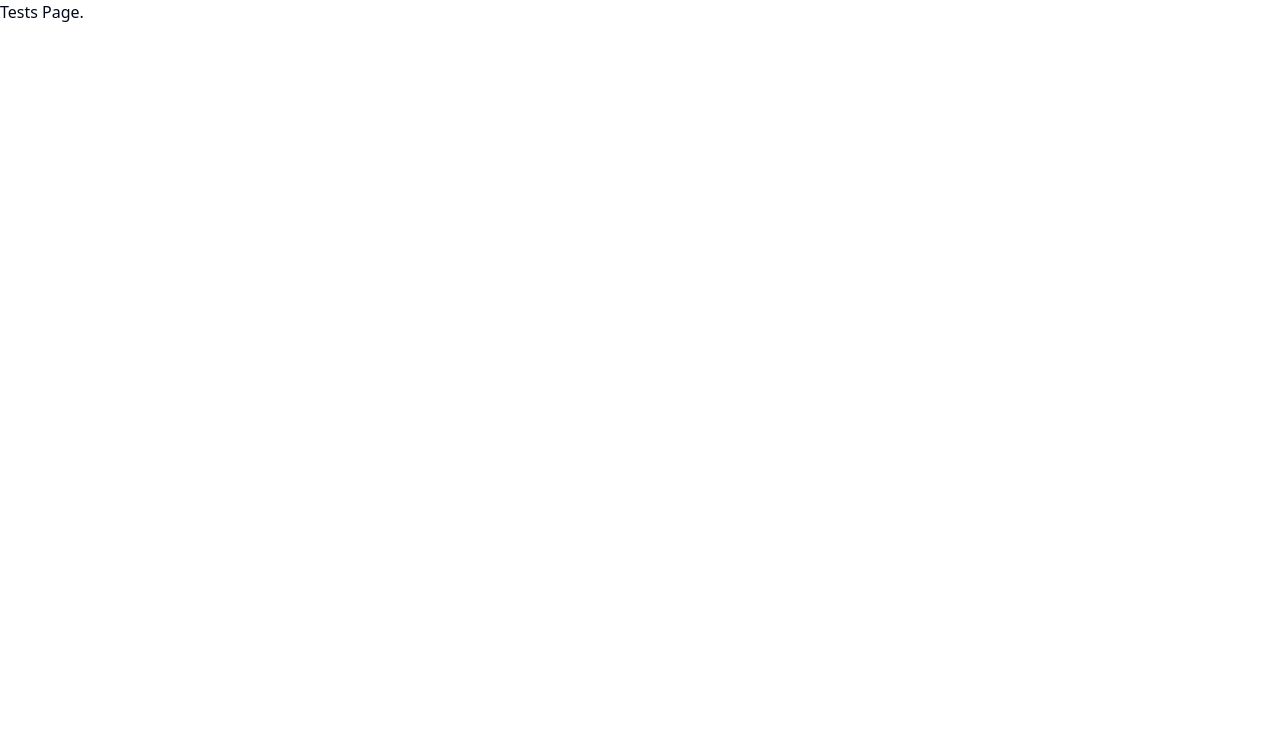
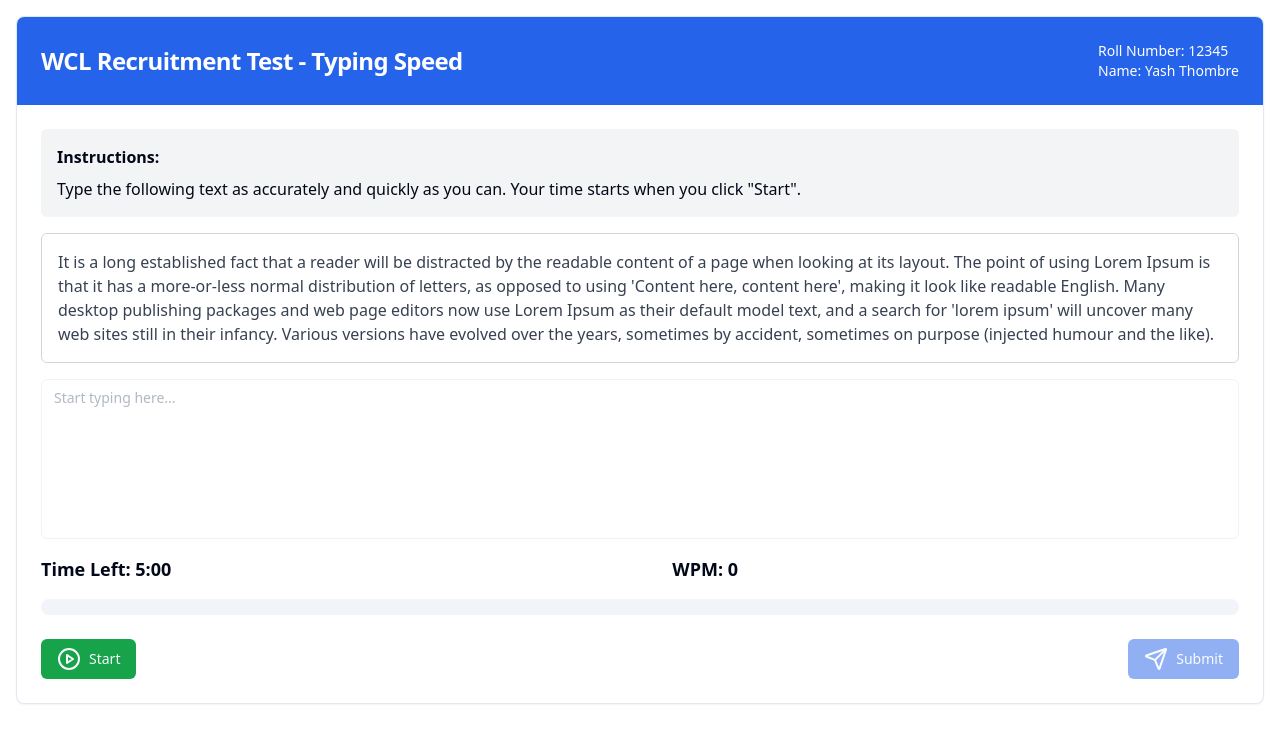
Before and after one commit to consumer-ai-lab/gravishken, a React (Vite) app in the folder frontend/: page /tests/1 in a window 1280 px wide. Shown: the top 742 px of the page. Built offline with nearby package versions, Linux system fonts and the light colour scheme.

Commit message:
add typing test component

```diff
--- a/frontend/package.json
+++ b/frontend/package.json
@@ -10,6 +10,7 @@
     "preview": "vite preview"
   },
   "dependencies": {
+    "@radix-ui/react-progress": "^1.1.0",
     "@radix-ui/react-slot": "^1.1.0",
     "class-variance-authority": "^0.7.0",
     "clsx": "^2.1.1",
--- /dev/null
+++ b/frontend/src/components/typing-test.tsx
@@ -0,0 +1,146 @@
+import React, { useState, useEffect, useRef } from 'react';
+import { Card, CardContent, CardFooter, CardHeader, CardTitle } from "@/components/ui/card";
+import { Button } from "@/components/ui/button";
+import { Textarea } from "@/components/ui/textarea";
+import { Progress } from "@/components/ui/progress";
+import { PlayCircle, StopCircle, Send } from 'lucide-react';
+
+const mockText = "It is a long established fact that a reader will be distracted by the readable content of a page when looking at its layout. The point of using Lorem Ipsum is that it has a more-or-less normal distribution of letters, as opposed to using 'Content here, content here', making it look like readable English. Many desktop publishing packages and web page editors now use Lorem Ipsum as their default model text, and a search for 'lorem ipsum' will uncover many web sites still in their infancy. Various versions have evolved over the years, sometimes by accident, sometimes on purpose (injected humour and the like).";
+
+interface TypingTestProps {
+    testId: string;
+    rollNumber: number;
+    candidateName: string;
+}
+
+export default function TypingTest({
+    testId,
+    rollNumber,
+    candidateName
+}: TypingTestProps) {
+    const [isStarted, setIsStarted] = useState(false);
+    const [inputText, setInputText] = useState('');
+    const [timeLeft, setTimeLeft] = useState(300); // 5 minutes in seconds
+    const [wpm, setWpm] = useState(0);
+    const [feedback, setFeedback] = useState<'correct' | 'incorrect' | null>(null);
+    const timerRef = useRef<NodeJS.Timeout | null>(null);
+    const textareaRef = useRef<HTMLTextAreaElement | null>(null);
+
+    useEffect(() => {
+        if (isStarted && timeLeft > 0) {
+            timerRef.current = setInterval(() => {
+                setTimeLeft((prevTime) => prevTime - 1);
+            }, 1000);
+        } else if (timeLeft === 0) {
+            handleSubmit();
+        }
+
+        return () => {
+            if (timerRef.current) clearInterval(timerRef.current);
+        };
+    }, [isStarted, timeLeft]);
+
+    useEffect(() => {
+        if (isStarted) {
+            const wordsTyped = inputText.trim().split(/\s+/).length;
+            const minutesPassed = (300 - timeLeft) / 60;
+            setWpm(Math.round(wordsTyped / minutesPassed) || 0);
+
+            const isCorrect = mockText.startsWith(inputText);
+            setFeedback(isCorrect ? 'correct' : 'incorrect');
+        }
+    }, [inputText, timeLeft, isStarted]);
+
+    const handleStart = () => {
+        setIsStarted(true);
+        if (textareaRef.current) textareaRef.current.focus();
+    };
+
+
+    const handleSubmit = () => {
+        if (timerRef.current) clearInterval(timerRef.current);
+        setIsStarted(false);
+
+        console.log('Submitting results:', {
+            testId,
+            rollNumber,
+            candidateName,
+            timeTaken: 300 - timeLeft,
+            wpm,
+            accuracy: calculateAccuracy(inputText, mockText)
+        });
+    };
+
+    const calculateAccuracy = (input:string, original:string) => {
+        const inputWords = input.trim().split(/\s+/);
+        const originalWords = original.trim().split(/\s+/);
+        const correctWords = inputWords.filter((word, index) => word === originalWords[index]);
+        return Math.round((correctWords.length / originalWords.length) * 100);
+    };
+
+    return (
+        <Card className="w-full max-w-8xl rounded-lg overflow-hidden mx-auto">
+            <CardHeader className="bg-blue-600 text-white">
+                <div className="flex justify-between items-center">
+                    <CardTitle>WCL Recruitment Test - Typing Speed</CardTitle>
+                    <div className="text-sm">
+                        <div>Roll Number: {rollNumber}</div>
+                        <div>Name: {candidateName}</div>
+                    </div>
+                </div>
+            </CardHeader>
+            <CardContent className="space-y-4 pt-6">
+                <div className="bg-gray-100 p-4 rounded-md">
+                    <h3 className="font-semibold mb-2">Instructions:</h3>
+                    <p>Type the following text as accurately and quickly as you can. Your time starts when you click "Start".</p>
+                </div>
+                <div className="bg-white border border-gray-300 p-4 rounded-md">
+                    <p className="text-gray-700">{mockText}</p>
+                </div>
+                <Textarea
+                    ref={textareaRef}
+                    value={inputText}
+                    onChange={(e) => setInputText(e.target.value)}
+                    placeholder="Start typing here..."
+                    disabled={!isStarted}
+                    className={`h-40 resize-none ${
+                        feedback === 'correct' ? 'border-green-500' :
+                        feedback === 'incorrect' ? 'border-red-500' : ''
+                    }`}
+                />
+                <div className="flex justify-between items-center">
+                    <div className="text-lg font-semibold">
+                        Time Left: {Math.floor(timeLeft / 60)}:{(timeLeft % 60).toString().padStart(2, '0')}
+                    </div>
+                    <div className="text-lg font-semibold">
+                        WPM: {wpm}
+                    </div>
+                    <div className={`text-lg font-semibold ${
+                        feedback === 'correct' ? 'text-green-500' :
+                        feedback === 'incorrect' ? 'text-red-500' : ''
+                    }`}>
+                        {feedback && (feedback === 'correct' ? 'Correct' : 'Incorrect')}
+                    </div>
+                </div>
+                <Progress value={(300 - timeLeft) / 3} className="w-full" />
+            </CardContent>
+            <CardFooter className="flex justify-between">
+                <Button
+                    onClick={handleStart}
+                    disabled={isStarted}
+                    className="bg-green-600 hover:bg-green-700"
+                >
+                    {isStarted ? <StopCircle className="mr-2" /> : <PlayCircle className="mr-2" />}
+                    {isStarted ? 'In Progress' : 'Start'}
+                </Button>
+                <Button
+                    onClick={handleSubmit}
+                    disabled={!isStarted}
+                    className="bg-blue-600 hover:bg-blue-700"
+                >
+                    <Send className="mr-2" /> Submit
+                </Button>
+            </CardFooter>
+        </Card>
+    );
+};
--- /dev/null
+++ b/frontend/src/components/ui/progress.tsx
@@ -0,0 +1,26 @@
+import * as React from "react"
+import * as ProgressPrimitive from "@radix-ui/react-progress"
+
+import { cn } from "@/lib/utils"
+
+const Progress = React.forwardRef<
+  React.ElementRef<typeof ProgressPrimitive.Root>,
+  React.ComponentPropsWithoutRef<typeof ProgressPrimitive.Root>
+>(({ className, value, ...props }, ref) => (
+  <ProgressPrimitive.Root
+    ref={ref}
+    className={cn(
+      "relative h-4 w-full overflow-hidden rounded-full bg-secondary",
+      className
+    )}
+    {...props}
+  >
+    <ProgressPrimitive.Indicator
+      className="h-full w-full flex-1 bg-primary transition-all"
+      style={{ transform: `translateX(-${100 - (value || 0)}%)` }}
+    />
+  </ProgressPrimitive.Root>
+))
+Progress.displayName = ProgressPrimitive.Root.displayName
+
+export { Progress }
--- /dev/null
+++ b/frontend/src/components/ui/textarea.tsx
@@ -0,0 +1,24 @@
+import * as React from "react"
+
+import { cn } from "@/lib/utils"
+
+export interface TextareaProps
+  extends React.TextareaHTMLAttributes<HTMLTextAreaElement> {}
+
+const Textarea = React.forwardRef<HTMLTextAreaElement, TextareaProps>(
+  ({ className, ...props }, ref) => {
+    return (
+      <textarea
+        className={cn(
+          "flex min-h-[80px] w-full rounded-md border border-input bg-background px-3 py-2 text-sm ring-offset-background placeholder:text-muted-foreground focus-visible:outline-none focus-visible:ring-2 focus-visible:ring-ring focus-visible:ring-offset-2 disabled:cursor-not-allowed disabled:opacity-50",
+          className
+        )}
+        ref={ref}
+        {...props}
+      />
+    )
+  }
+)
+Textarea.displayName = "Textarea"
+
+export { Textarea }
--- a/frontend/src/pages/tests.tsx
+++ b/frontend/src/pages/tests.tsx
@@ -1,11 +1,46 @@
-import { useParams } from "react-router-dom"
+import TypingTest from "@/components/typing-test";
+import { useNavigate, useParams } from "react-router-dom"
 
-export default function TestsPage(){
-    const {testId} = useParams();
+export default function TestsPage() {
+    const { testId } = useParams();
+    const navigate = useNavigate();
+
+    const testData = {
+        rollNumber: 12345,
+        candidateName: 'Yash Thombre'
+    };
+
+
+    const renderTest = () => {
+        switch (testId) {
+            case '1':
+                return (
+                    <TypingTest
+                        testId={testId}
+                        rollNumber={testData.rollNumber}
+                        candidateName={testData.candidateName}
+                    />
+                );
+            default:
+                return (
+                    <div className="text-center p-8">
+                        <h2 className="text-2xl font-bold mb-4">Test Not Found</h2>
+                        <p className="mb-4">The requested test does not exist or you don't have access to it.</p>
+                        <button
+                            onClick={() => navigate('/')}
+                            className="bg-blue-500 hover:bg-blue-700 text-white font-bold py-2 px-4 rounded"
+                        >
+                            Go to Home
+                        </button>
+                    </div>
+                );
+        }
+    };
+
 
     return (
-        <div>
-            Tests Page.
+        <div className="container mx-auto px-4 py-4">
+            {renderTest()}
         </div>
     )
 }
```
Also changed, not shown: 1 other file (tests, documents, lock files or other folders).
